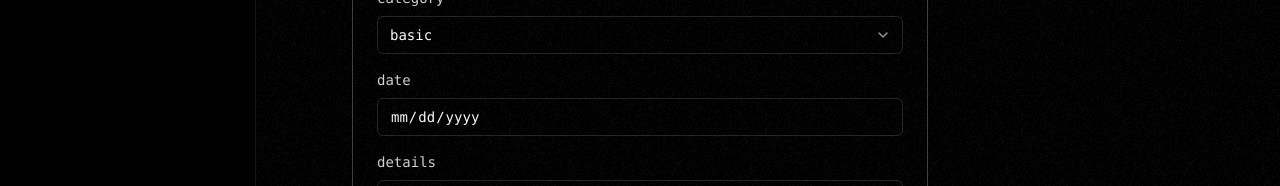
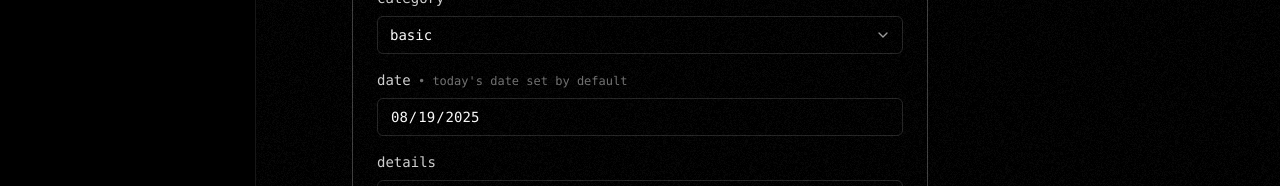
Before and after one commit to AlejandroDalzotto/orbit, a Next.js app: page / in a window 1280 px wide. Both pictures are taken after typing "Sample" into the empty fields and a click on the button "Add Transaction". Shown: the part 359-545 px from the top of the page. Built offline with nearby package versions, Linux system fonts and the light colour scheme.

Commit message:
feat: add default value to date input and todo note on sidebar

```diff
--- a/src/components/AutoHideSidebar.tsx
+++ b/src/components/AutoHideSidebar.tsx
@@ -25,6 +25,7 @@ const navigationItems = [
   },
 ]
 
+// todo: add key event to detect when user press tab to show the sidebar
 export function AutoHideSidebar() {
   const [isVisible, setIsVisible] = useState(false)
   const [isHovered, setIsHovered] = useState(false)
--- a/src/components/modals/ModalAddTransaction.tsx
+++ b/src/components/modals/ModalAddTransaction.tsx
@@ -44,7 +44,6 @@ export default function ModalAddTransaction() {
     const formData = new FormData(e.target as HTMLFormElement);
 
     const newTransaction = generateTransactionFromFormdata(formData)
-    console.log(newTransaction)
     try {
       const service = new TransactionService();
       const [error, result] = await service.addTransaction(newTransaction);
@@ -66,6 +65,10 @@ export default function ModalAddTransaction() {
       setIsLoading(false);
     }
   }
+
+  const today = new Date();
+  today.setMinutes(today.getMinutes() - today.getTimezoneOffset());
+  const todayString = today.toISOString().split('T')[0];
 
   return (
     <div className="p-6 max-h-[calc(100vh-100px)] text-sm rounded shadow-lg bg-black border border-neutral-700 w-xl overflow-y-auto">
@@ -189,9 +192,10 @@ export default function ModalAddTransaction() {
             className="block text-neutral-300 font-mono mb-2"
             htmlFor={`${fieldPrefix}date`}
           >
-            date
+            date<span className="text-neutral-500 font-mono text-xs"> • today&apos;s date set by default</span>
           </label>
           <input
+            defaultValue={todayString}
             className="w-full bg-black border border-neutral-800 text-white font-mono px-3 py-2 rounded-md focus:outline-none focus:ring-1 focus:ring-neutral-700 focus:border-neutral-700"
             type="date"
             name="date"
```
